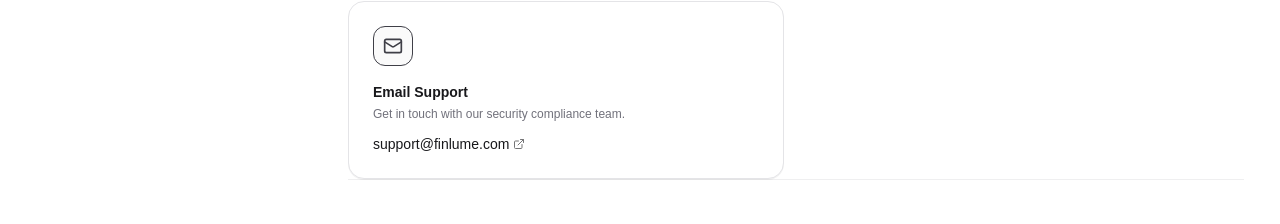
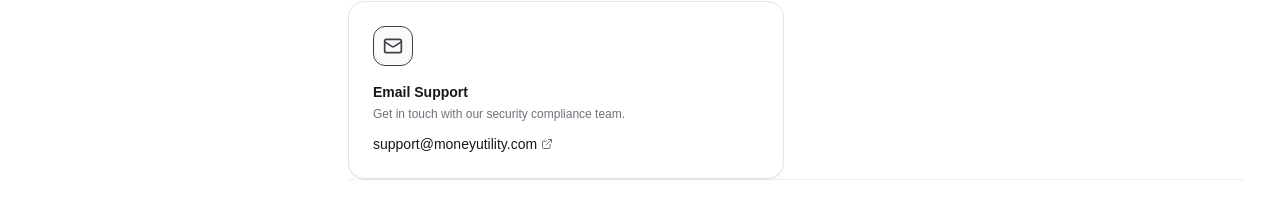
Before and after one commit to quickbidz-max/finlume, a Next.js app: page /privacy-policy in a window 1280 px wide. Shown: the part 5141-5365 px from the top of the page. Built offline with nearby package versions, Linux system fonts and the light colour scheme.

Commit message:
fix: update support email address in privacy metadata

```diff
--- a/src/data/privacy-policy.ts
+++ b/src/data/privacy-policy.ts
@@ -28,7 +28,7 @@
 export const PRIVACY_METADATA = {
   lastUpdated: "July 19, 2026",
   effectiveDate: "July 19, 2026",
-  emailSupport: "support@finlume.com",
+  emailSupport: "support@moneyutility.com",
   termsUrl: "/terms-conditions",
   contactUrl: "/contact",
 };
```
